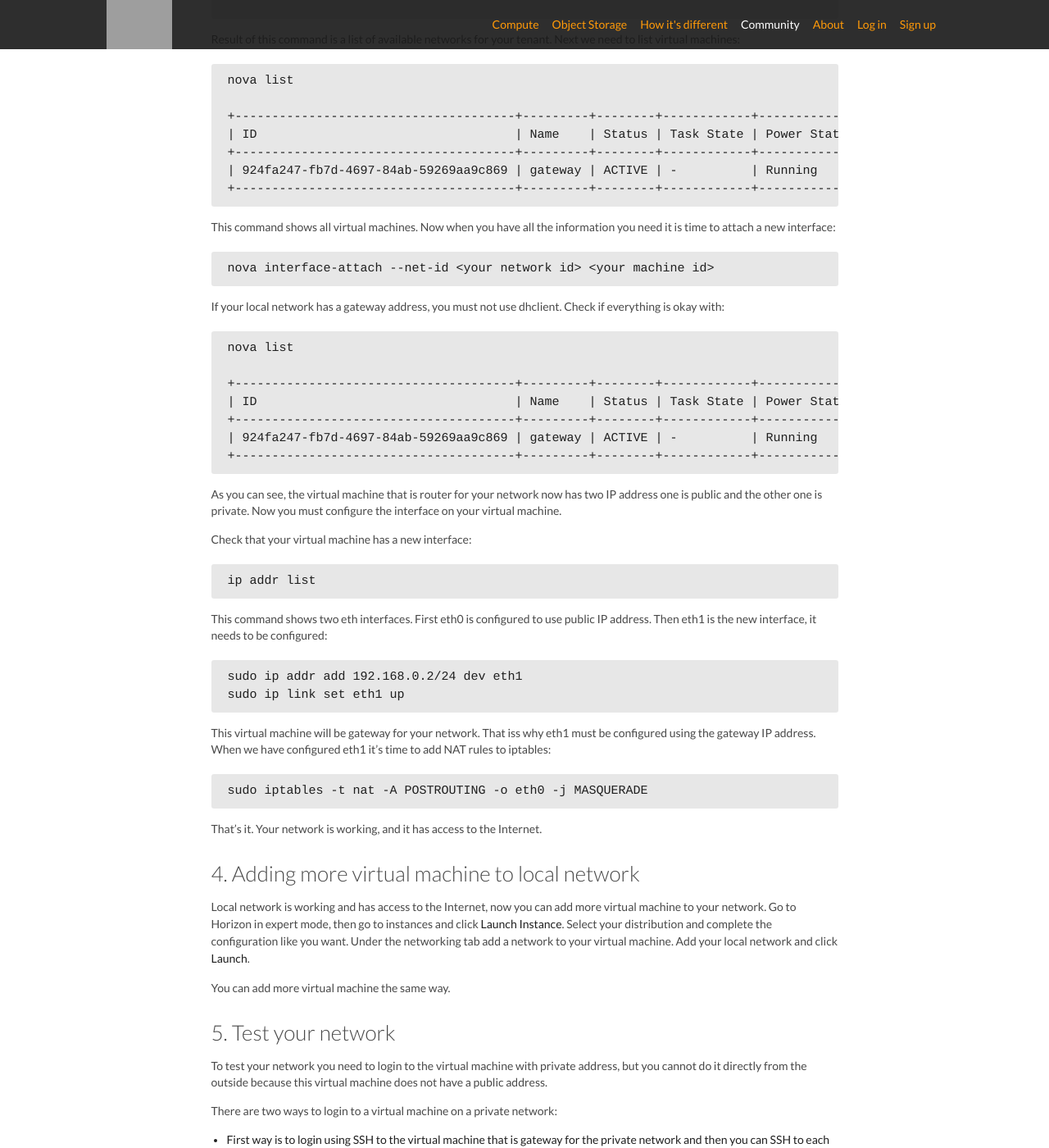
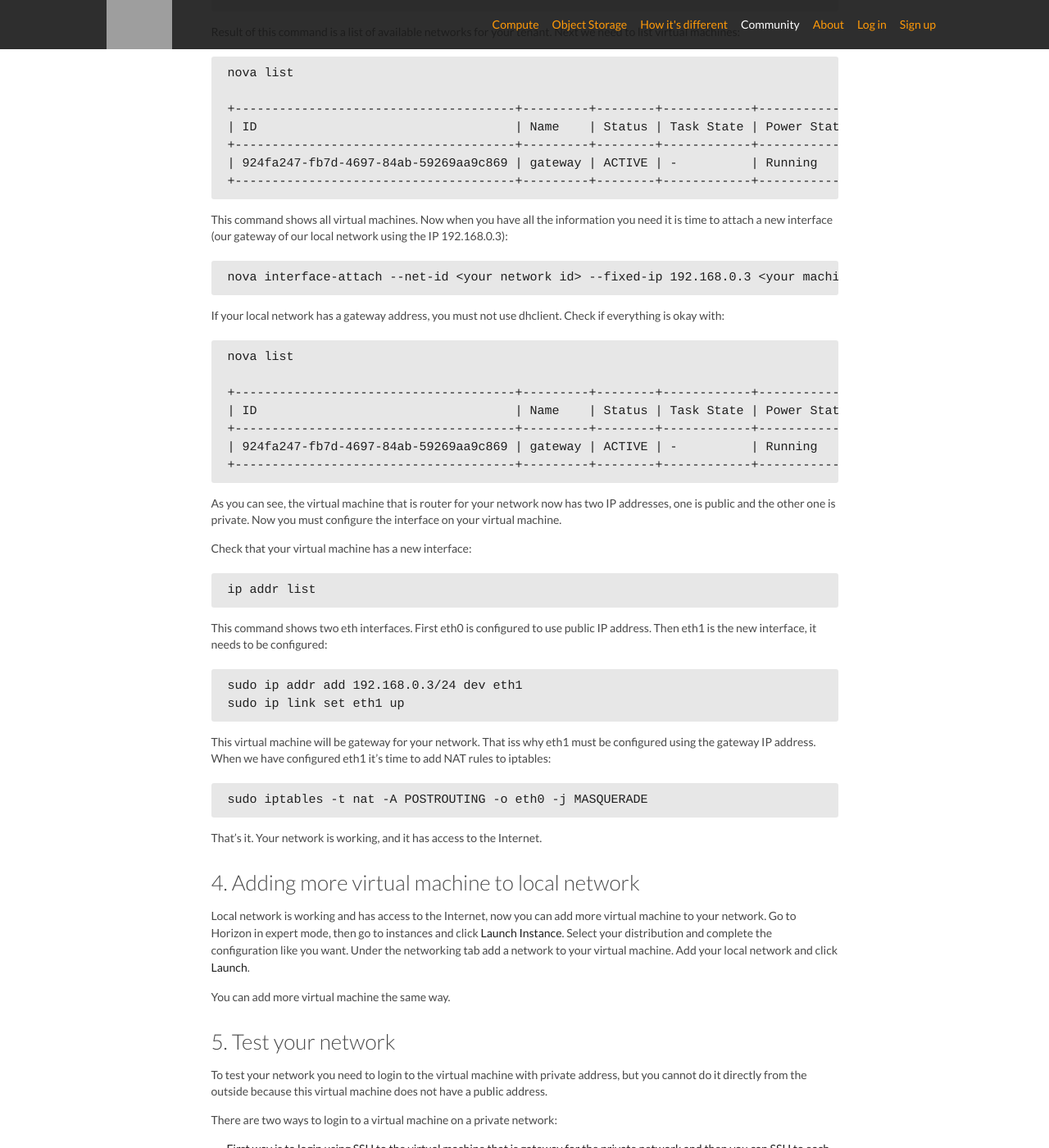
Before and after one commit to ovhlabs/knowledge-base, a Jekyll site: the page built from en/_posts/2014-09-22-create-private-network.markdown, in a window 1280 px wide and 1400 px high, scrolled down 4909 px. Shown: the whole window at 82% size. Built offline with Jekyll 4.4.1, drawn with Linux system fonts in a browser that asks for light colours; Markdown is read by kramdown in place of the engine named in the settings; comment, search, counter and statistics services are not loaded; some of the changed text lies outside the part shown; grey boxes are pictures that could not be loaded.

Commit message:
Small private network guide update
- Remove mix of 192.168.0.2 and 192.168.0.3 IPs for gateway address:
it looks like the OpenStack allocated IP 192.168.0.3 was not used in
this guide. Instead, in this update, force allocated IP to 192.168.0.3
when creating neutron port and use it as the gateway IP.
- When using neutron CLI to create subnet, add the configured gateway
IP as the subnet gateway (as done in Horizon).

````diff
--- a/en/_posts/2014-09-22-create-private-network.markdown
+++ b/en/_posts/2014-09-22-create-private-network.markdown
@@ -16,7 +16,7 @@
 ![Network schema](/kb/images/2014-09-09-create-local-network/schema.png)
 
 
-In this example we will use 192.168.0.0/24 as the network, and 192.168.0.2 as the gateway.
+In this example we will use 192.168.0.0/24 as the network, and 192.168.0.3 as the gateway.
 
 
 1. [Create routing instance](#routing_instance)
@@ -69,7 +69,7 @@
 -   For local networks with access to the internet you need to specify a
     __Gateway address__. It is the address that each virtual machine from the
     local network will use to connect to the Internet. For this example we use
-    192.168.0.2 as the gateway address.
+    192.168.0.3 as the gateway address.
 
 ![Subnet](/kb/images/2014-09-09-create-local-network/subnet.png)
 
@@ -112,7 +112,7 @@
 After performing this command you will be able to get information about the
 network that you created. Next you need to create a subnet for your network :
 
-    neutron subnet-create my-local-network 192.168.0.0/24 --enable-dhcp --no-gateway
+    neutron subnet-create my-local-network 192.168.0.0/24 --gateway 192.168.0.3 --enable-dhcp
 
 <h2 id="config_routing_instance">3. Configure routing instance</h2>
 
@@ -162,10 +162,11 @@
 ```
 
 This command shows all virtual machines. Now when you have all the information
-you need it is time to attach a new interface:
+you need it is time to attach a new interface (our gateway of our local network
+using the IP 192.168.0.3):
 
 ```
-nova interface-attach --net-id <your network id> <your machine id>
+nova interface-attach --net-id <your network id> --fixed-ip 192.168.0.3 <your machine id>
 ```
 
 If your local network has a gateway address, you must not use dhclient. Check
@@ -182,7 +183,7 @@
 ```
 
 As you can see, the virtual machine that is router for your network now has two
-IP address one is public and the other one is private. Now you must configure
+IP addresses, one is public and the other one is private. Now you must configure
 the interface on your virtual machine.
 
 Check that your virtual machine has a new interface:
@@ -193,7 +194,7 @@
 use public IP address. Then eth1 is the new interface, it needs to
 be configured:
 
-    sudo ip addr add 192.168.0.2/24 dev eth1
+    sudo ip addr add 192.168.0.3/24 dev eth1
     sudo ip link set eth1 up
 
 This virtual machine will be gateway for your network. That iss why eth1 must
````
Also changed, not shown: images/2014-09-09-create-local-network/subnet.png.
